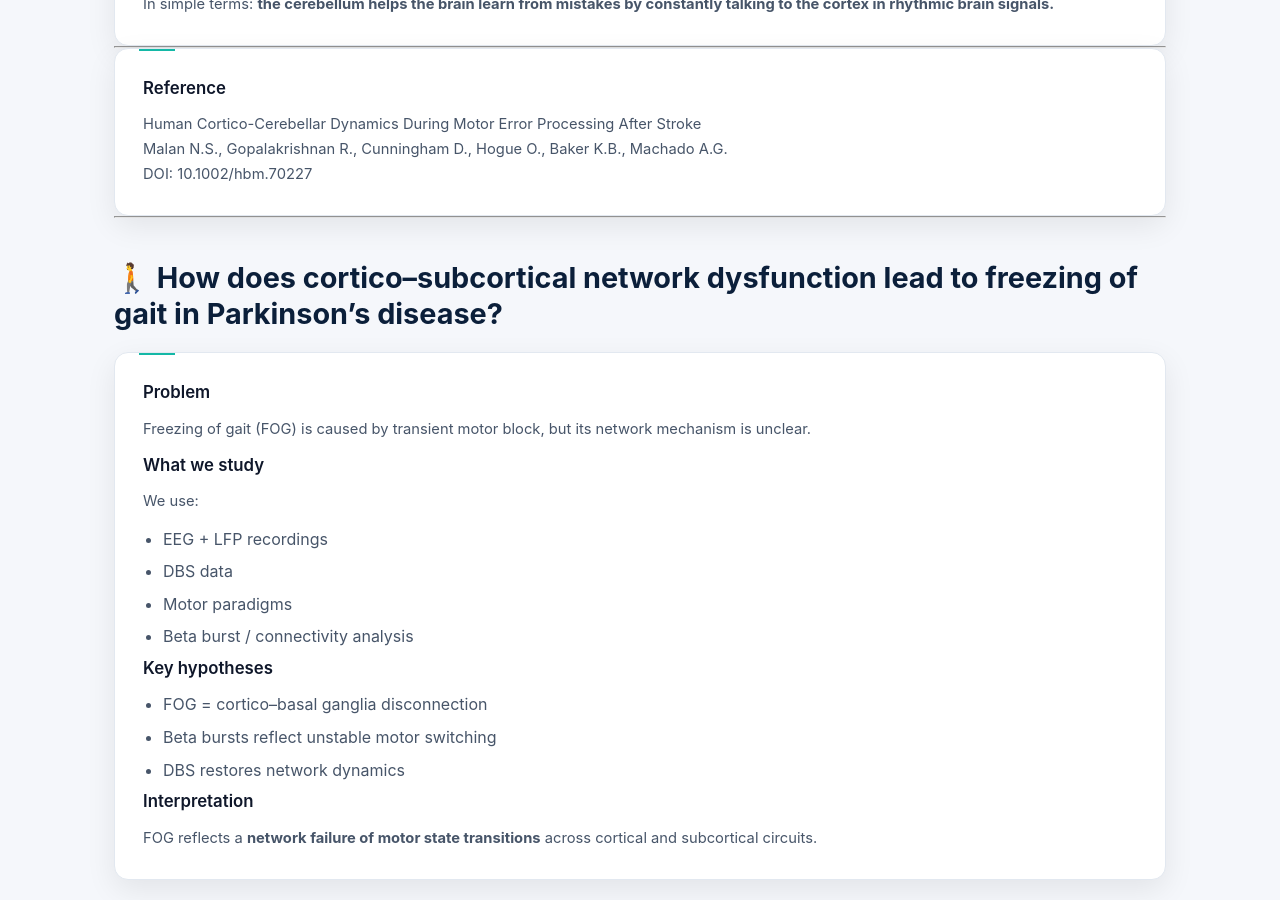
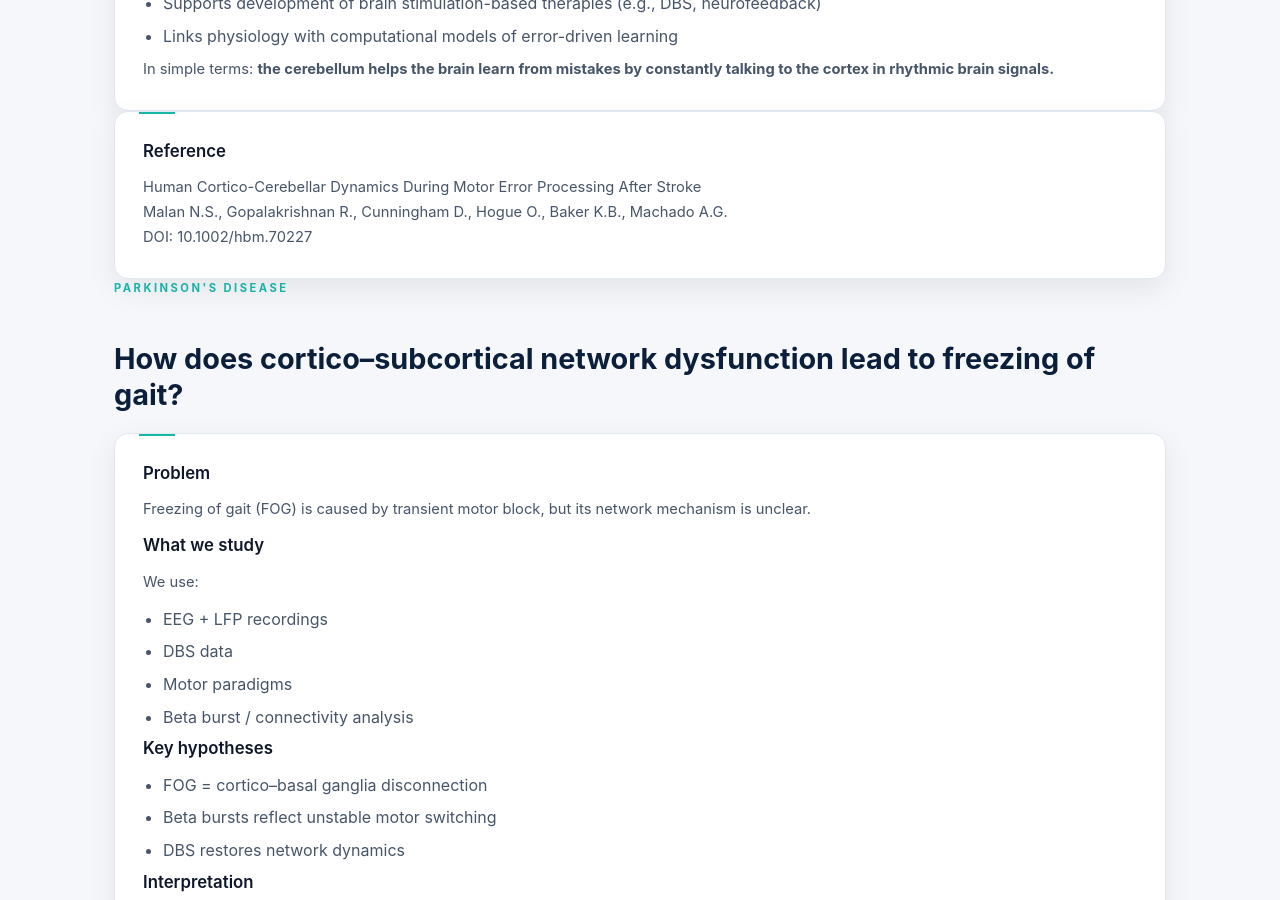
Before and after one commit to malanlab/malanlab.github.io, a Jekyll site: the page built from _pages/research.md, in a window 1280 px wide and 900 px high, scrolled down 3167 px. Built offline with Jekyll 4.4.1, drawn with Linux system fonts in a browser that asks for light colours; some of the changed text lies outside the part shown.

Commit message:
Update research.md

```diff
--- a/_pages/research.md
+++ b/_pages/research.md
@@ -4,9 +4,19 @@
 permalink: /research/
 ---
 
-# Research
+<div class="section-label">
+  RESEARCH
+</div>
 
-## 🧠 Can brain rhythms explain and predict chronic pain?
+<h1>Research</h1>
+
+
+<div class="section-label">
+  PAIN NEUROSCIENCE
+</div>
+
+<h2>Can brain rhythms explain and predict chronic pain?</h2>
+
 
 <div class="research-block">
 
@@ -105,7 +115,13 @@
 </div>
 ---
 
-## 🧠 How does the cerebellum help the brain correct movement errors?
+<div class="section-label">
+  MOTOR LEARNING
+</div>
+
+<h2>How does the cerebellum help the brain correct movement errors?</h2>
+
+
 
 <div class="research-block">
 
@@ -212,8 +228,6 @@
 
 </div>
 
----
-
 <div class="card">
 
   <h3>Reference</h3>
@@ -225,9 +239,13 @@
 
 </div>
 
----
 
-## 🚶 How does cortico–subcortical network dysfunction lead to freezing of gait in Parkinson’s disease?
+<div class="section-label">
+  PARKINSON'S DISEASE
+</div>
+
+<h2>How does cortico–subcortical network dysfunction lead to freezing of gait?</h2>
+
 
 <div class="card" markdown="1">
 
```
